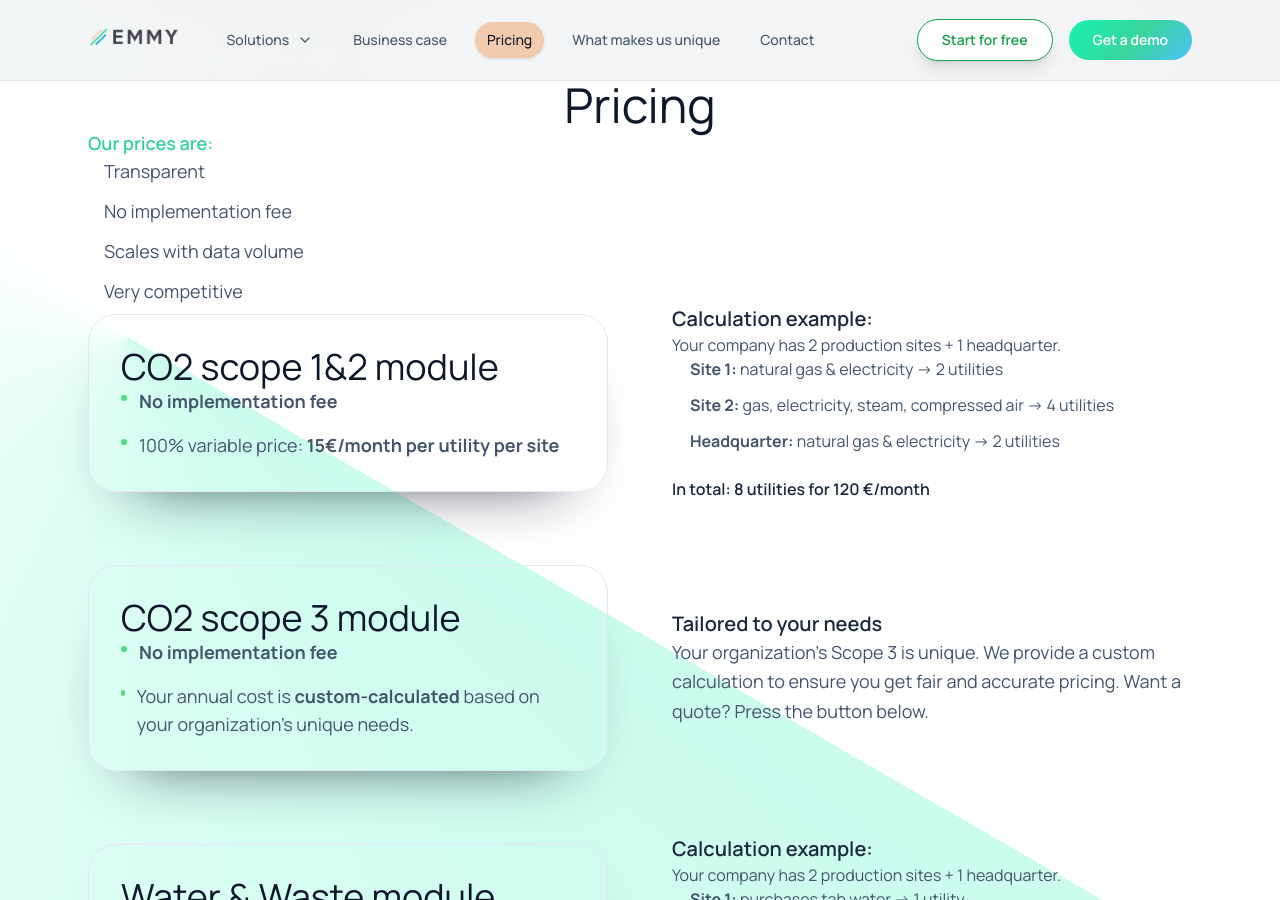
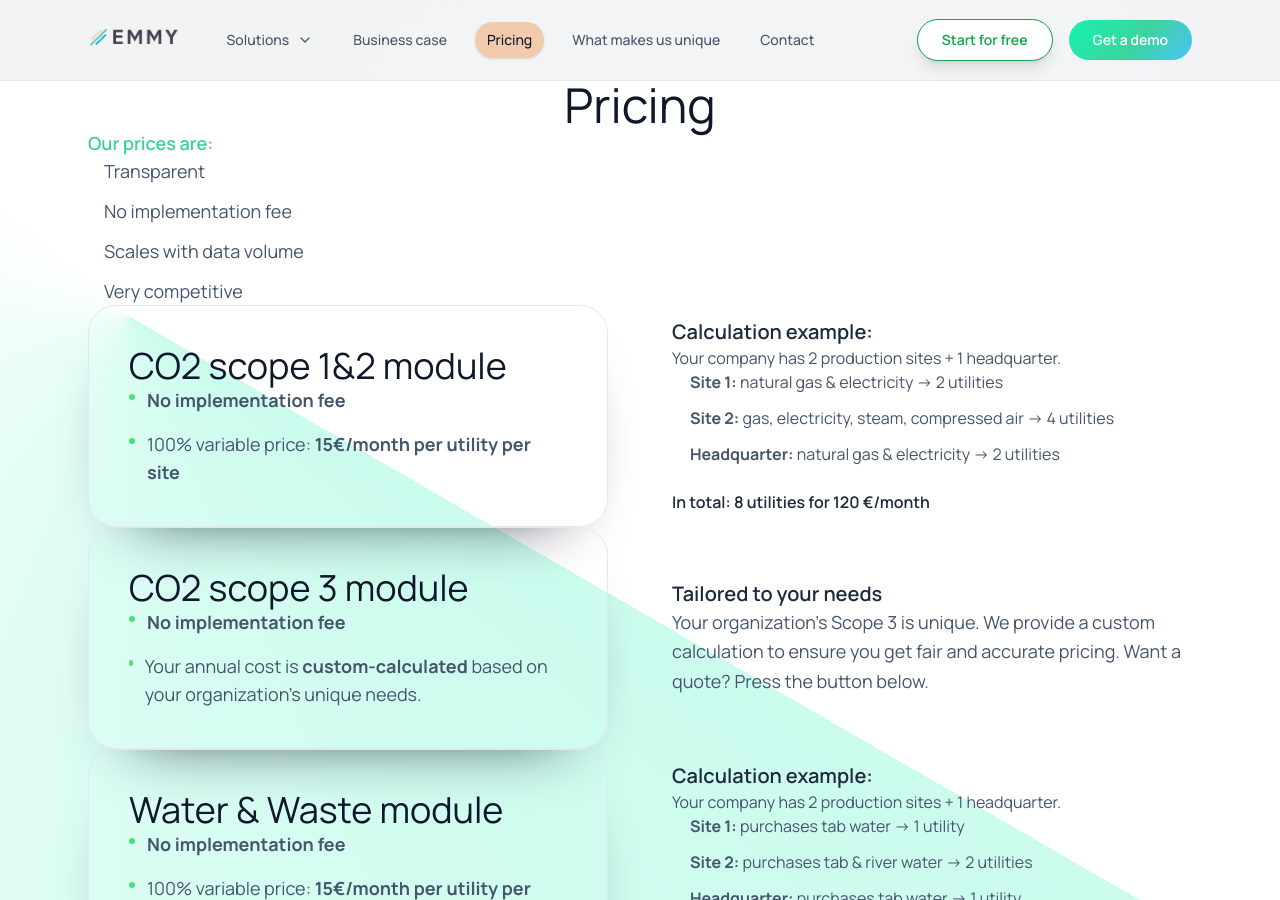
Before and after one commit to emmy-earth/promo-website, a Jekyll site: the page built from pricing.html, in a window 1280 px wide and 900 px high. Built offline with Jekyll 4.4.1, drawn with Linux system fonts in a browser that asks for light colours; nearby versions of some CDN libraries; comment, search, counter and statistics services are not loaded.

Commit message:
Update pricing.html

```diff
--- a/pricing.html
+++ b/pricing.html
@@ -16,8 +16,8 @@ description: "Learn about Emmy.earth's price to make carbon accounting effortles
     </div>
 
     <!-- Intro Text Section -->
-    <div class="mb-16" data-animate>
-        <p class="text-lg font-semibold mb-4" style="color: #34D399;">Our prices are:</p>
+    <div class="mb-32" data-animate>
+        <p class="text-lg font-semibold mb-6" style="color: #34D399;">Our prices are:</p>
         <ul class="space-y-3 text-lg text-slate-600">
             <li class="flex items-start gap-4">
                 <span class="mt-2 h-2 w-2 flex-shrink-0 rounded-full bg-emerald-400"></span>
@@ -38,13 +38,13 @@ description: "Learn about Emmy.earth's price to make carbon accounting effortles
         </ul>
     </div>
 
-    <!-- Wrapper for all modules -->
-    <div class="space-y-16">
+    <!-- Wrapper for all modules with increased spacing -->
+    <div class="space-y-32">
 
       <!-- Scope 1&2 Module -->
       <div class="grid grid-cols-1 lg:grid-cols-2 gap-16 items-center">
-        <div class="rounded-3xl border border-slate-200 bg-slate-50/80 p-8 shadow-card h-full" data-animate>
-          <h2 class="font-light text-3xl text-slate-900 sm:text-4xl mb-6">CO2 scope 1&2 module</h2>
+        <div class="rounded-3xl border border-slate-200 bg-slate-50/80 p-10 shadow-card h-full" data-animate>
+          <h2 class="font-light text-3xl text-slate-900 sm:text-4xl mb-8">CO2 scope 1&2 module</h2>
           <ul class="space-y-4 text-lg text-slate-600">
             <li class="flex items-start gap-3"><span class="mt-2 h-1.5 w-1.5 flex-shrink-0 rounded-full bg-emerald-400"></span><span><strong>No implementation fee</strong></span></li>
             <li class="flex items-start gap-3"><span class="mt-2 h-1.5 w-1.5 flex-shrink-0 rounded-full bg-emerald-400"></span><span>100% variable price: <strong>15€/month per utility per site</strong></span></li>
@@ -64,8 +64,8 @@ description: "Learn about Emmy.earth's price to make carbon accounting effortles
 
       <!-- Scope 3 Module -->
       <div class="grid grid-cols-1 lg:grid-cols-2 gap-16 items-center">
-        <div class="rounded-3xl border border-slate-200 bg-slate-50/80 p-8 shadow-card h-full" data-animate>
-          <h2 class="font-light text-3xl text-slate-900 sm:text-4xl mb-6">CO2 scope 3 module</h2>
+        <div class="rounded-3xl border border-slate-200 bg-slate-50/80 p-10 shadow-card h-full" data-animate>
+          <h2 class="font-light text-3xl text-slate-900 sm:text-4xl mb-8">CO2 scope 3 module</h2>
           <ul class="space-y-4 text-lg text-slate-600">
             <li class="flex items-start gap-3"><span class="mt-2 h-1.5 w-1.5 flex-shrink-0 rounded-full bg-emerald-400"></span><span><strong>No implementation fee</strong></span></li>
             <li class="flex items-start gap-3"><span class="mt-2 h-1.5 w-1.5 flex-shrink-0 rounded-full bg-emerald-400"></span><span>Your annual cost is <strong>custom-calculated</strong> based on your organization's unique needs.</span></li>
@@ -79,8 +79,8 @@ description: "Learn about Emmy.earth's price to make carbon accounting effortles
 
       <!-- Water & Waste Module -->
       <div class="grid grid-cols-1 lg:grid-cols-2 gap-16 items-center">
-        <div class="rounded-3xl border border-slate-200 bg-slate-50/80 p-8 shadow-card h-full" data-animate>
-          <h2 class="font-light text-3xl text-slate-900 sm:text-4xl mb-6">Water & Waste module</h2>
+        <div class="rounded-3xl border border-slate-200 bg-slate-50/80 p-10 shadow-card h-full" data-animate>
+          <h2 class="font-light text-3xl text-slate-900 sm:text-4xl mb-8">Water & Waste module</h2>
           <ul class="space-y-4 text-lg text-slate-600">
             <li class="flex items-start gap-3"><span class="mt-2 h-1.5 w-1.5 flex-shrink-0 rounded-full bg-emerald-400"></span><span><strong>No implementation fee</strong></span></li>
             <li class="flex items-start gap-3"><span class="mt-2 h-1.5 w-1.5 flex-shrink-0 rounded-full bg-emerald-400"></span><span>100% variable price: <strong>15€/month per utility per site</strong></span></li>
@@ -100,8 +100,8 @@ description: "Learn about Emmy.earth's price to make carbon accounting effortles
 
       <!-- LCA & PCF Module -->
       <div class="grid grid-cols-1 lg:grid-cols-2 gap-16 items-center">
-        <div class="rounded-3xl border border-slate-200 bg-slate-50/80 p-8 shadow-card h-full" data-animate>
-          <h2 class="font-light text-3xl text-slate-900 sm:text-4xl mb-6">LCA & PCF module</h2>
+        <div class="rounded-3xl border border-slate-200 bg-slate-50/80 p-10 shadow-card h-full" data-animate>
+          <h2 class="font-light text-3xl text-slate-900 sm:text-4xl mb-8">LCA & PCF module</h2>
           <ul class="space-y-4 text-lg text-slate-600">
             <li class="flex items-start gap-3"><span class="mt-2 h-1.5 w-1.5 flex-shrink-0 rounded-full bg-emerald-400"></span><span><strong>No implementation fee</strong></span></li>
             <li class="flex items-start gap-3"><span class="mt-2 h-1.5 w-1.5 flex-shrink-0 rounded-full bg-emerald-400"></span><span>Your annual cost is <strong>custom-calculated</strong> based on your organization's unique needs.</span></li>
@@ -115,7 +115,7 @@ description: "Learn about Emmy.earth's price to make carbon accounting effortles
     </div>
 
     <!-- Final CTA Section -->
-    <div class="relative flex justify-center items-center gap-4 pt-16" data-animate>
+    <div class="relative flex justify-center items-center gap-4 pt-32" data-animate>
       <a href="{{ site.baseurl }}/start-for-free/" class="inline-flex items-center justify-center whitespace-nowrap rounded-full px-8 py-4 text-lg font-semibold text-emerald-600 border border-emerald-600 bg-white shadow-lg transition hover:bg-emerald-50 focus-visible:outline-2 focus-visible:outline-offset-2 focus-visible:outline-emerald-300">
         Start for free
       </a>
```
